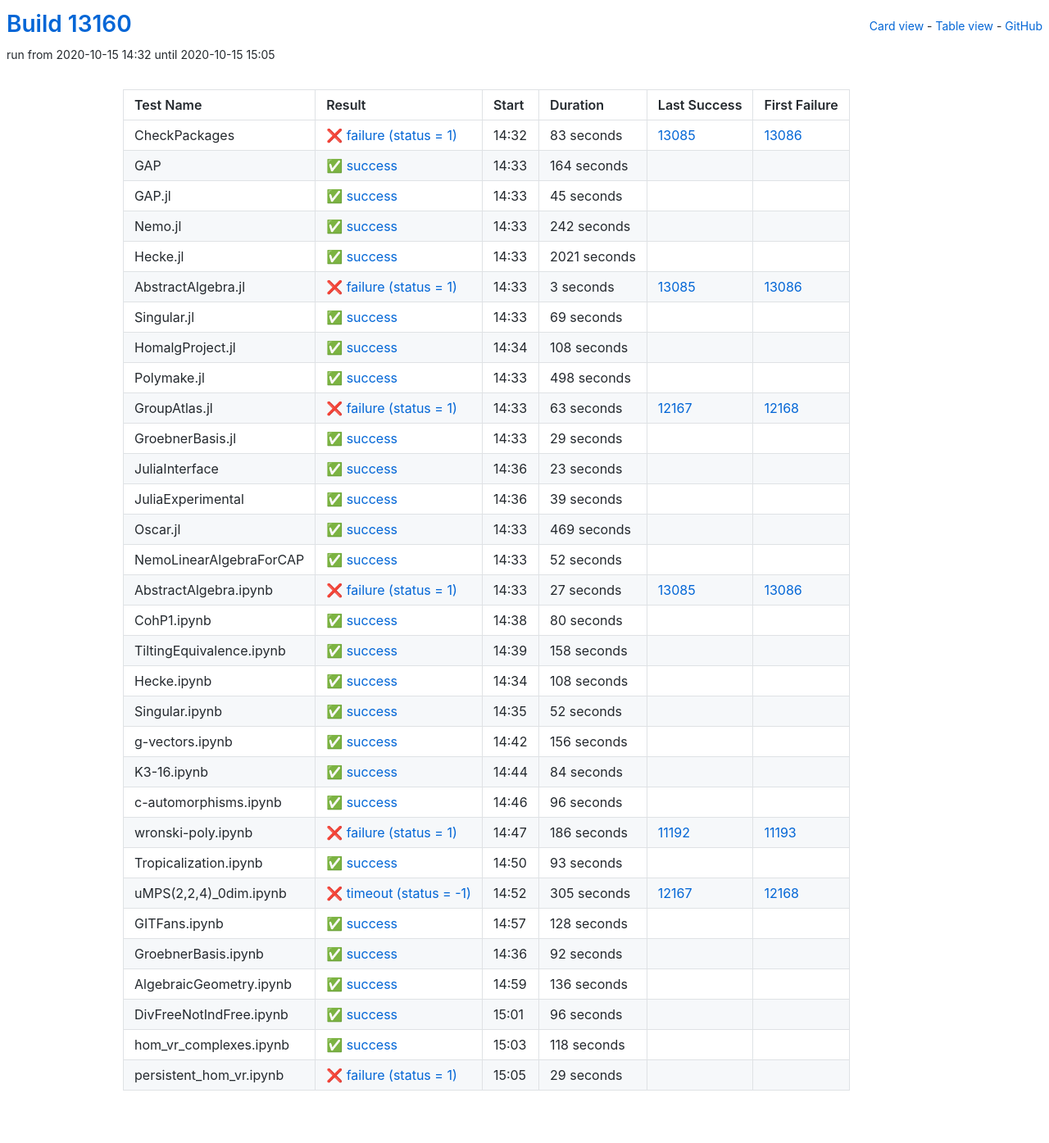
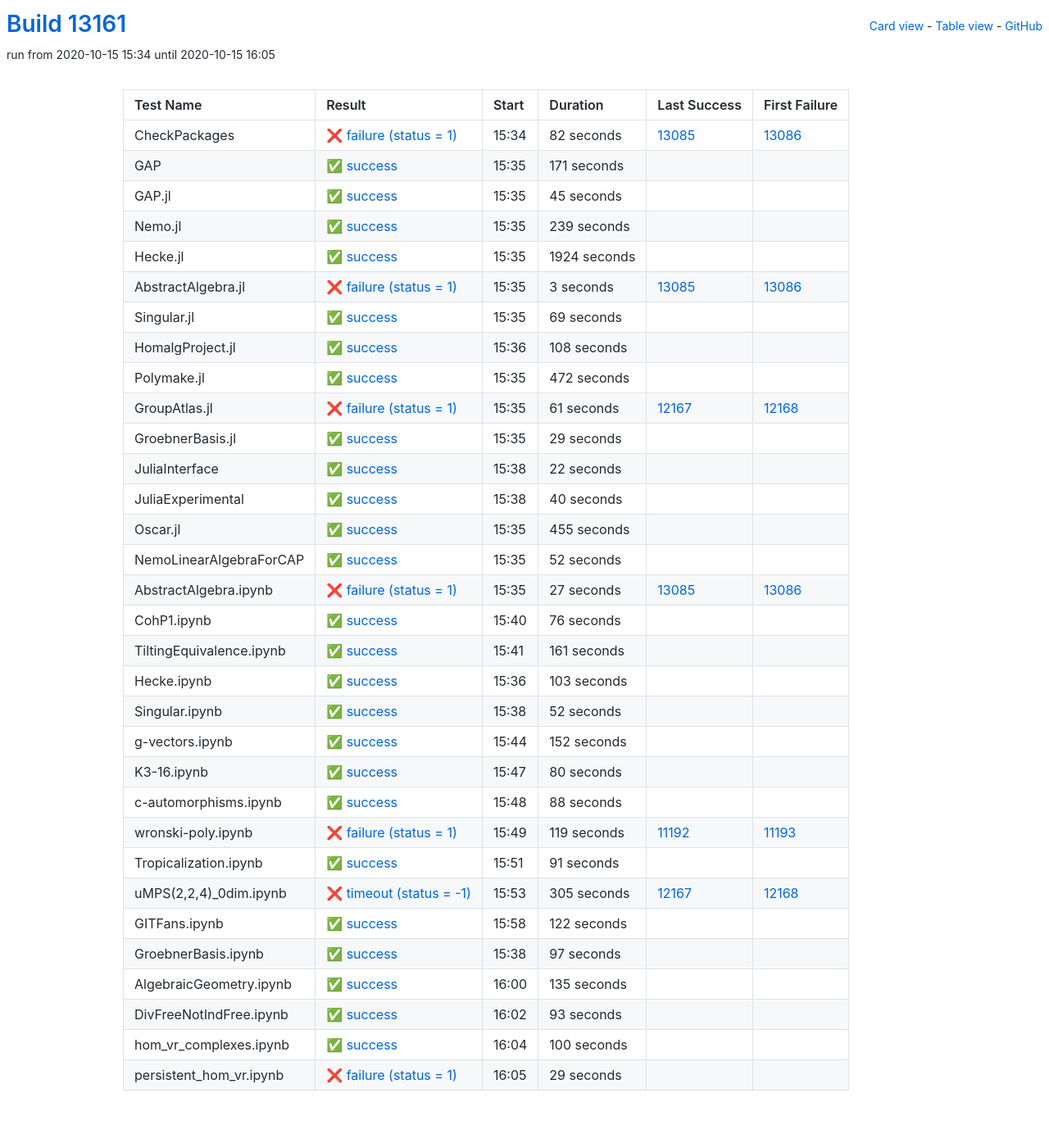
Before and after one commit to oscar-system/oscar-ci-status, a Jekyll site: the page built from table.html, in a window 1280 px wide. Shown: the whole page at 82% size. Built offline with Jekyll 4.4.1, drawn with Linux system fonts in a browser that asks for light colours.

Commit message:
Build #13161

```diff
--- a/_data/ci.yml
+++ b/_data/ci.yml
@@ -1,6 +1,6 @@
 ---
-build: 13160
-build_url: https://oscarci.mathematik.uni-kl.de/job/oscar/13160/
+build: 13161
+build_url: https://oscarci.mathematik.uni-kl.de/job/oscar/13161/
 job: oscar
 organization: oscar-system
 repo: oscar-ci-status
@@ -8,32 +8,32 @@
 tests:
 - name: CheckPackages
   id: checkpackages
-  log: https://oscarci.mathematik.uni-kl.de/job/oscar/13160/artifact/logs/build-13160/CheckPackages.log
-  start: 2020-10-15 14:32
+  log: https://oscarci.mathematik.uni-kl.de/job/oscar/13161/artifact/logs/build-13161/CheckPackages.log
+  start: 2020-10-15 15:34
   success: false
   exitcode: 1
   status: failure
-  duration: 83
+  duration: 82
   last_success: 13085
   last_success_url: https://oscarci.mathematik.uni-kl.de/job/oscar/13085/
   first_failure: 13086
   first_failure_url: https://oscarci.mathematik.uni-kl.de/job/oscar/13086/
 - name: GAP
   id: gap
-  log: https://oscarci.mathematik.uni-kl.de/job/oscar/13160/artifact/logs/build-13160/GAP.log
-  start: 2020-10-15 14:33
+  log: https://oscarci.mathematik.uni-kl.de/job/oscar/13161/artifact/logs/build-13161/GAP.log
+  start: 2020-10-15 15:35
   success: true
   exitcode: 0
   status: success
-  duration: 164
+  duration: 171
   last_success: false
   last_success_url:
   first_failure: false
   first_failure_url:
 - name: GAP.jl
   id: gap-jl
-  log: https://oscarci.mathematik.uni-kl.de/job/oscar/13160/artifact/logs/build-13160/GAP.jl.log
-  start: 2020-10-15 14:33
+  log: https://oscarci.mathematik.uni-kl.de/job/oscar/13161/artifact/logs/build-13161/GAP.jl.log
+  start: 2020-10-15 15:35
   success: true
   exitcode: 0
   status: success
@@ -44,32 +44,32 @@
   first_failure_url:
 - name: Nemo.jl
   id: nemo-jl
-  log: https://oscarci.mathematik.uni-kl.de/job/oscar/13160/artifact/logs/build-13160/Nemo.jl.log
-  start: 2020-10-15 14:33
+  log: https://oscarci.mathematik.uni-kl.de/job/oscar/13161/artifact/logs/build-13161/Nemo.jl.log
+  start: 2020-10-15 15:35
   success: true
   exitcode: 0
   status: success
-  duration: 242
+  duration: 239
   last_success: false
   last_success_url:
   first_failure: false
   first_failure_url:
 - name: Hecke.jl
   id: hecke-jl
-  log: https://oscarci.mathematik.uni-kl.de/job/oscar/13160/artifact/logs/build-13160/Hecke.jl.log
-  start: 2020-10-15 14:33
+  log: https://oscarci.mathematik.uni-kl.de/job/oscar/13161/artifact/logs/build-13161/Hecke.jl.log
+  start: 2020-10-15 15:35
   success: true
   exitcode: 0
   status: success
-  duration: 2021
+  duration: 1924
   last_success: false
   last_success_url:
   first_failure: false
   first_failure_url:
 - name: AbstractAlgebra.jl
   id: abstractalgebra-jl
-  log: https://oscarci.mathematik.uni-kl.de/job/oscar/13160/artifact/logs/build-13160/AbstractAlgebra.jl.log
-  start: 2020-10-15 14:33
+  log: https://oscarci.mathematik.uni-kl.de/job/oscar/13161/artifact/logs/build-13161/AbstractAlgebra.jl.log
+  start: 2020-10-15 15:35
   success: false
   exitcode: 1
   status: failure
@@ -80,8 +80,8 @@
   first_failure_url: https://oscarci.mathematik.uni-kl.de/job/oscar/13086/
 - name: Singular.jl
   id: singular-jl
-  log: https://oscarci.mathematik.uni-kl.de/job/oscar/13160/artifact/logs/build-13160/Singular.jl.log
-  start: 2020-10-15 14:33
+  log: https://oscarci.mathematik.uni-kl.de/job/oscar/13161/artifact/logs/build-13161/Singular.jl.log
+  start: 2020-10-15 15:35
   success: true
   exitcode: 0
   status: success
@@ -92,8 +92,8 @@
   first_failure_url:
 - name: HomalgProject.jl
   id: homalgproject-jl
-  log: https://oscarci.mathematik.uni-kl.de/job/oscar/13160/artifact/logs/build-13160/HomalgProject.jl.log
-  start: 2020-10-15 14:34
+  log: https://oscarci.mathematik.uni-kl.de/job/oscar/13161/artifact/logs/build-13161/HomalgProject.jl.log
+  start: 2020-10-15 15:36
   success: true
   exitcode: 0
   status: success
@@ -104,32 +104,32 @@
   first_failure_url:
 - name: Polymake.jl
   id: polymake-jl
-  log: https://oscarci.mathematik.uni-kl.de/job/oscar/13160/artifact/logs/build-13160/Polymake.jl.log
-  start: 2020-10-15 14:33
+  log: https://oscarci.mathematik.uni-kl.de/job/oscar/13161/artifact/logs/build-13161/Polymake.jl.log
+  start: 2020-10-15 15:35
   success: true
   exitcode: 0
   status: success
-  duration: 498
+  duration: 472
   last_success: false
   last_success_url:
   first_failure: false
   first_failure_url:
 - name: GroupAtlas.jl
   id: groupatlas-jl
-  log: https://oscarci.mathematik.uni-kl.de/job/oscar/13160/artifact/logs/build-13160/GroupAtlas.jl.log
-  start: 2020-10-15 14:33
+  log: https://oscarci.mathematik.uni-kl.de/job/oscar/13161/artifact/logs/build-13161/GroupAtlas.jl.log
+  start: 2020-10-15 15:35
   success: false
   exitcode: 1
   status: failure
-  duration: 63
+  duration: 61
   last_success: 12167
   last_success_url: https://oscarci.mathematik.uni-kl.de/job/oscar/12167/
   first_failure: 12168
   first_failure_url: https://oscarci.mathematik.uni-kl.de/job/oscar/12168/
 - name: GroebnerBasis.jl
   id: groebnerbasis-jl
-  log: https://oscarci.mathematik.uni-kl.de/job/oscar/13160/artifact/logs/build-13160/GroebnerBasis.jl.log
-  start: 2020-10-15 14:33
+  log: https://oscarci.mathematik.uni-kl.de/job/oscar/13161/artifact/logs/build-13161/GroebnerBasis.jl.log
+  start: 2020-10-15 15:35
   success: true
   exitcode: 0
   status: success
@@ -140,44 +140,44 @@
   first_failure_url:
 - name: JuliaInterface
   id: juliainterface
-  log: https://oscarci.mathematik.uni-kl.de/job/oscar/13160/artifact/logs/build-13160/JuliaInterface.log
-  start: 2020-10-15 14:36
+  log: https://oscarci.mathematik.uni-kl.de/job/oscar/13161/artifact/logs/build-13161/JuliaInterface.log
+  start: 2020-10-15 15:38
   success: true
   exitcode: 0
   status: success
-  duration: 23
+  duration: 22
   last_success: false
   last_success_url:
   first_failure: false
   first_failure_url:
 - name: JuliaExperimental
   id: juliaexperimental
-  log: https://oscarci.mathematik.uni-kl.de/job/oscar/13160/artifact/logs/build-13160/JuliaExperimental.log
-  start: 2020-10-15 14:36
+  log: https://oscarci.mathematik.uni-kl.de/job/oscar/13161/artifact/logs/build-13161/JuliaExperimental.log
+  start: 2020-10-15 15:38
   success: true
   exitcode: 0
   status: success
-  duration: 39
+  duration: 40
   last_success: false
   last_success_url:
   first_failure: false
   first_failure_url:
 - name: Oscar.jl
   id: oscar-jl
-  log: https://oscarci.mathematik.uni-kl.de/job/oscar/13160/artifact/logs/build-13160/Oscar.jl.log
-  start: 2020-10-15 14:33
+  log: https://oscarci.mathematik.uni-kl.de/job/oscar/13161/artifact/logs/build-13161/Oscar.jl.log
+  start: 2020-10-15 15:35
   success: true
   exitcode: 0
   status: success
-  duration: 469
+  duration: 455
   last_success: false
   last_success_url:
   first_failure: false
   first_failure_url:
 - name: NemoLinearAlgebraForCAP
   id: nemolinearalgebraforcap
-  log: https://oscarci.mathematik.uni-kl.de/job/oscar/13160/artifact/logs/build-13160/NemoLinearAlgebraForCAP.log
-  start: 2020-10-15 14:33
+  log: https://oscarci.mathematik.uni-kl.de/job/oscar/13161/artifact/logs/build-13161/NemoLinearAlgebraForCAP.log
+  start: 2020-10-15 15:35
   success: true
   exitcode: 0
   status: success
@@ -188,8 +188,8 @@
   first_failure_url:
 - name: AbstractAlgebra.ipynb
   id: abstractalgebra-ipynb
-  log: https://oscarci.mathematik.uni-kl.de/job/oscar/13160/artifact/logs/build-13160/AbstractAlgebra.ipynb.log
-  start: 2020-10-15 14:33
+  log: https://oscarci.mathematik.uni-kl.de/job/oscar/13161/artifact/logs/build-13161/AbstractAlgebra.ipynb.log
+  start: 2020-10-15 15:35
   success: false
   exitcode: 1
   status: failure
@@ -200,44 +200,44 @@
   first_failure_url: https://oscarci.mathematik.uni-kl.de/job/oscar/13086/
 - name: CohP1.ipynb
   id: cohp1-ipynb
-  log: https://oscarci.mathematik.uni-kl.de/job/oscar/13160/artifact/logs/build-13160/CohP1.ipynb.log
-  start: 2020-10-15 14:38
+  log: https://oscarci.mathematik.uni-kl.de/job/oscar/13161/artifact/logs/build-13161/CohP1.ipynb.log
+  start: 2020-10-15 15:40
   success: true
   exitcode: 0
   status: success
-  duration: 80
+  duration: 76
   last_success: false
   last_success_url:
   first_failure: false
   first_failure_url:
 - name: TiltingEquivalence.ipynb
   id: tiltingequivalence-ipynb
-  log: https://oscarci.mathematik.uni-kl.de/job/oscar/13160/artifact/logs/build-13160/TiltingEquivalence.ipynb.log
-  start: 2020-10-15 14:39
+  log: https://oscarci.mathematik.uni-kl.de/job/oscar/13161/artifact/logs/build-13161/TiltingEquivalence.ipynb.log
+  start: 2020-10-15 15:41
   success: true
   exitcode: 0
   status: success
-  duration: 158
+  duration: 161
   last_success: false
   last_success_url:
   first_failure: false
   first_failure_url:
 - name: Hecke.ipynb
   id: hecke-ipynb
-  log: https://oscarci.mathematik.uni-kl.de/job/oscar/13160/artifact/logs/build-13160/Hecke.ipynb.log
-  start: 2020-10-15 14:34
+  log: https://oscarci.mathematik.uni-kl.de/job/oscar/13161/artifact/logs/build-13161/Hecke.ipynb.log
+  start: 2020-10-15 15:36
   success: true
   exitcode: 0
   status: success
-  duration: 108
+  duration: 103
   last_success: false
   last_success_url:
   first_failure: false
   first_failure_url:
 - name: Singular.ipynb
   id: singular-ipynb
-  log: https://oscarci.mathematik.uni-kl.de/job/oscar/13160/artifact/logs/build-13160/Singular.ipynb.log
-  start: 2020-10-15 14:35
+  log: https://oscarci.mathematik.uni-kl.de/job/oscar/13161/artifact/logs/build-13161/Singular.ipynb.log
+  start: 2020-10-15 15:38
   success: true
   exitcode: 0
   status: success
@@ -248,68 +248,68 @@
   first_failure_url:
 - name: g-vectors.ipynb
   id: g-vectors-ipynb
-  log: https://oscarci.mathematik.uni-kl.de/job/oscar/13160/artifact/logs/build-13160/g-vectors.ipynb.log
-  start: 2020-10-15 14:42
+  log: https://oscarci.mathematik.uni-kl.de/job/oscar/13161/artifact/logs/build-13161/g-vectors.ipynb.log
+  start: 2020-10-15 15:44
   success: true
   exitcode: 0
   status: success
-  duration: 156
+  duration: 152
   last_success: false
   last_success_url:
   first_failure: false
   first_failure_url:
 - name: K3-16.ipynb
   id: k3-16-ipynb
-  log: https://oscarci.mathematik.uni-kl.de/job/oscar/13160/artifact/logs/build-13160/K3-16.ipynb.log
-  start: 2020-10-15 14:44
+  log: https://oscarci.mathematik.uni-kl.de/job/oscar/13161/artifact/logs/build-13161/K3-16.ipynb.log
+  start: 2020-10-15 15:47
   success: true
   exitcode: 0
   status: success
-  duration: 84
+  duration: 80
   last_success: false
   last_success_url:
   first_failure: false
   first_failure_url:
 - name: c-automorphisms.ipynb
   id: c-automorphisms-ipynb
-  log: https://oscarci.mathematik.uni-kl.de/job/oscar/13160/artifact/logs/build-13160/c-automorphisms.ipynb.log
-  start: 2020-10-15 14:46
+  log: https://oscarci.mathematik.uni-kl.de/job/oscar/13161/artifact/logs/build-13161/c-automorphisms.ipynb.log
+  start: 2020-10-15 15:48
   success: true
   exitcode: 0
   status: success
-  duration: 96
+  duration: 88
   last_success: false
   last_success_url:
   first_failure: false
   first_failure_url:
 - name: wronski-poly.ipynb
   id: wronski-poly-ipynb
-  log: https://oscarci.mathematik.uni-kl.de/job/oscar/13160/artifact/logs/build-13160/wronski-poly.ipynb.log
-  start: 2020-10-15 14:47
+  log: https://oscarci.mathematik.uni-kl.de/job/oscar/13161/artifact/logs/build-13161/wronski-poly.ipynb.log
+  start: 2020-10-15 15:49
   success: false
   exitcode: 1
   status: failure
-  duration: 186
+  duration: 119
   last_success: 11192
   last_success_url: https://oscarci.mathematik.uni-kl.de/job/oscar/11192/
   first_failure: 11193
   first_failure_url: https://oscarci.mathematik.uni-kl.de/job/oscar/11193/
 - name: Tropicalization.ipynb
   id: tropicalization-ipynb
-  log: https://oscarci.mathematik.uni-kl.de/job/oscar/13160/artifact/logs/build-13160/Tropicalization.ipynb.log
-  start: 2020-10-15 14:50
+  log: https://oscarci.mathematik.uni-kl.de/job/oscar/13161/artifact/logs/build-13161/Tropicalization.ipynb.log
+  start: 2020-10-15 15:51
   success: true
   exitcode: 0
   status: success
-  duration: 93
+  duration: 91
   last_success: false
   last_success_url:
   first_failure: false
   first_failure_url:
 - name: uMPS(2,2,4)_0dim.ipynb
   id: umps-2-2-4-0dim-ipynb
-  log: https://oscarci.mathematik.uni-kl.de/job/oscar/13160/artifact/logs/build-13160/uMPS-2-2-4-_0dim.ipynb.log
-  start: 2020-10-15 14:52
+  log: https://oscarci.mathematik.uni-kl.de/job/oscar/13161/artifact/logs/build-13161/uMPS-2-2-4-_0dim.ipynb.log
+  start: 2020-10-15 15:53
   success: false
   exitcode: -1
   status: timeout
@@ -320,68 +320,68 @@
   first_failure_url: https://oscarci.mathematik.uni-kl.de/job/oscar/12168/
 - name: GITFans.ipynb
   id: gitfans-ipynb
-  log: https://oscarci.mathematik.uni-kl.de/job/oscar/13160/artifact/logs/build-13160/GITFans.ipynb.log
-  start: 2020-10-15 14:57
+  log: https://oscarci.mathematik.uni-kl.de/job/oscar/13161/artifact/logs/build-13161/GITFans.ipynb.log
+  start: 2020-10-15 15:58
   success: true
   exitcode: 0
   status: success
-  duration: 128
+  duration: 122
   last_success: false
   last_success_url:
   first_failure: false
   first_failure_url:
 - name: GroebnerBasis.ipynb
   id: groebnerbasis-ipynb
-  log: https://oscarci.mathematik.uni-kl.de/job/oscar/13160/artifact/logs/build-13160/GroebnerBasis.ipynb.log
-  start: 2020-10-15 14:36
+  log: https://oscarci.mathematik.uni-kl.de/job/oscar/13161/artifact/logs/build-13161/GroebnerBasis.ipynb.log
+  start: 2020-10-15 15:38
   success: true
   exitcode: 0
   status: success
-  duration: 92
+  duration: 97
   last_success: false
   last_success_url:
   first_failure: false
   first_failure_url:
 - name: AlgebraicGeometry.ipynb
   id: algebraicgeometry-ipynb
-  log: https://oscarci.mathematik.uni-kl.de/job/oscar/13160/artifact/logs/build-13160/AlgebraicGeometry.ipynb.log
-  start: 2020-10-15 14:59
+  log: https://oscarci.mathematik.uni-kl.de/job/oscar/13161/artifact/logs/build-13161/AlgebraicGeometry.ipynb.log
+  start: 2020-10-15 16:00
   success: true
   exitcode: 0
   status: success
-  duration: 136
+  duration: 135
   last_success: false
   last_success_url:
   first_failure: false
   first_failure_url:
 - name: DivFreeNotIndFree.ipynb
   id: divfreenotindfree-ipynb
-  log: https://oscarci.mathematik.uni-kl.de/job/oscar/13160/artifact/logs/build-13160/DivFreeNotIndFree.ipynb.log
-  start: 2020-10-15 15:01
+  log: https://oscarci.mathematik.uni-kl.de/job/oscar/13161/artifact/logs/build-13161/DivFreeNotIndFree.ipynb.log
+  start: 2020-10-15 16:02
   success: true
   exitcode: 0
   status: success
-  duration: 96
+  duration: 93
   last_success: false
   last_success_url:
   first_failure: false
   first_failure_url:
 - name: hom_vr_complexes.ipynb
   id: hom-vr-complexes-ipynb
-  log: https://oscarci.mathematik.uni-kl.de/job/oscar/13160/artifact/logs/build-13160/hom_vr_complexes.ipynb.log
-  start: 2020-10-15 15:03
+  log: https://oscarci.mathematik.uni-kl.de/job/oscar/13161/artifact/logs/build-13161/hom_vr_complexes.ipynb.log
+  start: 2020-10-15 16:04
   success: true
   exitcode: 0
   status: success
-  duration: 118
+  duration: 100
   last_success: false
   last_success_url:
   first_failure: false
   first_failure_url:
 - name: persistent_hom_vr.ipynb
   id: persistent-hom-vr-ipynb
-  log: https://oscarci.mathematik.uni-kl.de/job/oscar/13160/artifact/logs/build-13160/persistent_hom_vr.ipynb.log
-  start: 2020-10-15 15:05
+  log: https://oscarci.mathematik.uni-kl.de/job/oscar/13161/artifact/logs/build-13161/persistent_hom_vr.ipynb.log
+  start: 2020-10-15 16:05
   success: false
   exitcode: 1
   status: failure
```
Also changed, not shown: README.md.
